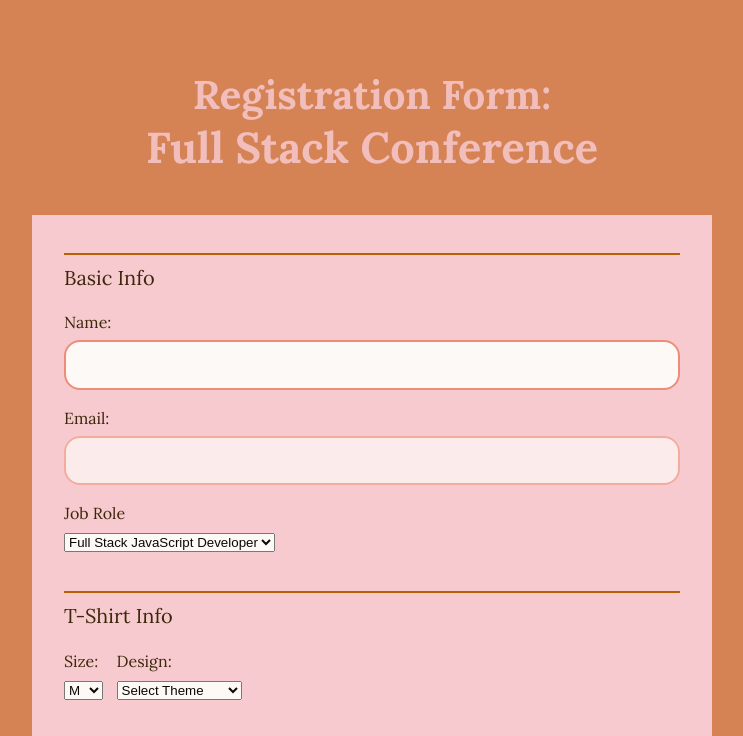
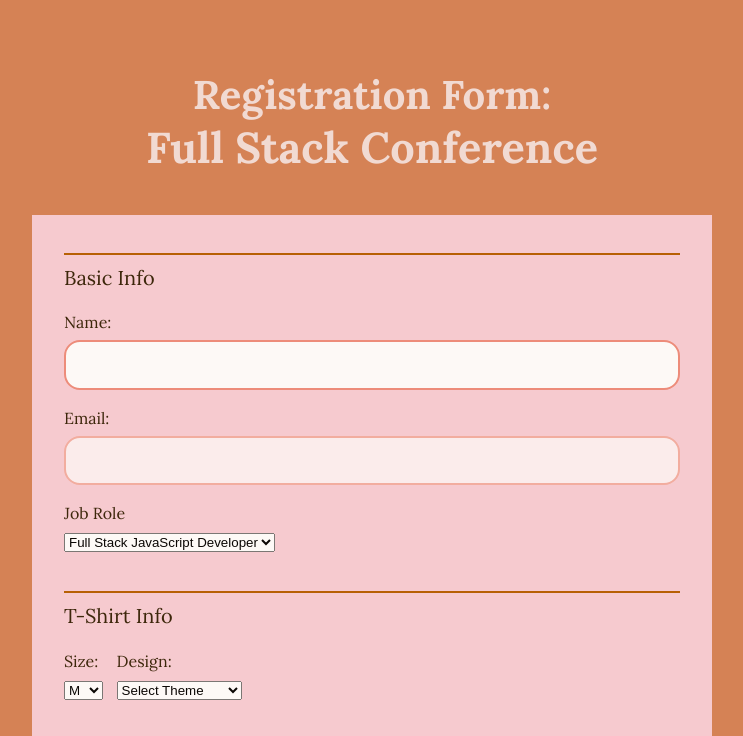
Before and after one commit to kimdrezdon/interactive-form, a plain HTML site: page index.html in a window 1280 px wide. Shown: the top 736 px of the page, without its empty margins (268-1011 px from the left). Drawn offline with nearby package versions, Linux system fonts and the light colour scheme.

Commit message:
Change header color

```diff
--- a/css/style.css
+++ b/css/style.css
@@ -20,7 +20,7 @@ body {
 
 header {
 	text-align: center;
-	color: #F8CED6;
+	color: #f9f0f2;
 	opacity: .8;
 }
 
```
